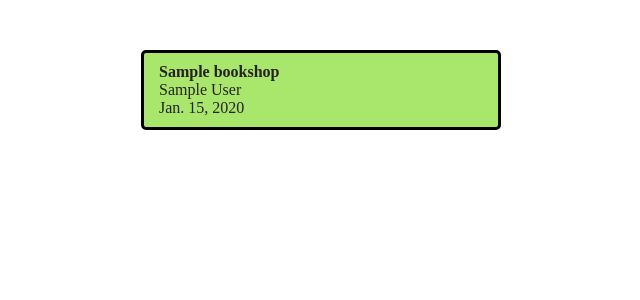
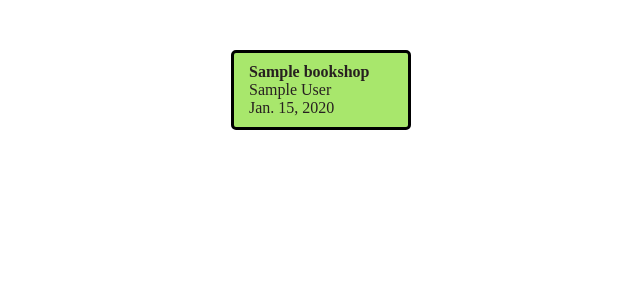
Before and after one commit to desteri/todo, a Django app: page /book/ in a window 1280 px wide. Shown: the top 300 px of the page, without its empty margins (319-959 px from the left). Run offline with Django 3.2, Linux system fonts and the light colour scheme; tables that the repository leaves empty hold one stand-in row (values such as "Sample post").

Commit message:
changes in books.css for selector width in .book_item

```diff
--- a/main/static/style/books.css
+++ b/main/static/style/books.css
@@ -22,7 +22,7 @@ section {
 .book_item {
     border: 3px solid rgb(0, 0, 0);
     border-radius: 5px;
-    width: 30%;
+    width: 15%;
     padding: 10px 15px;
     background-color: #a8e76c;
     margin-bottom: 20px;
```
